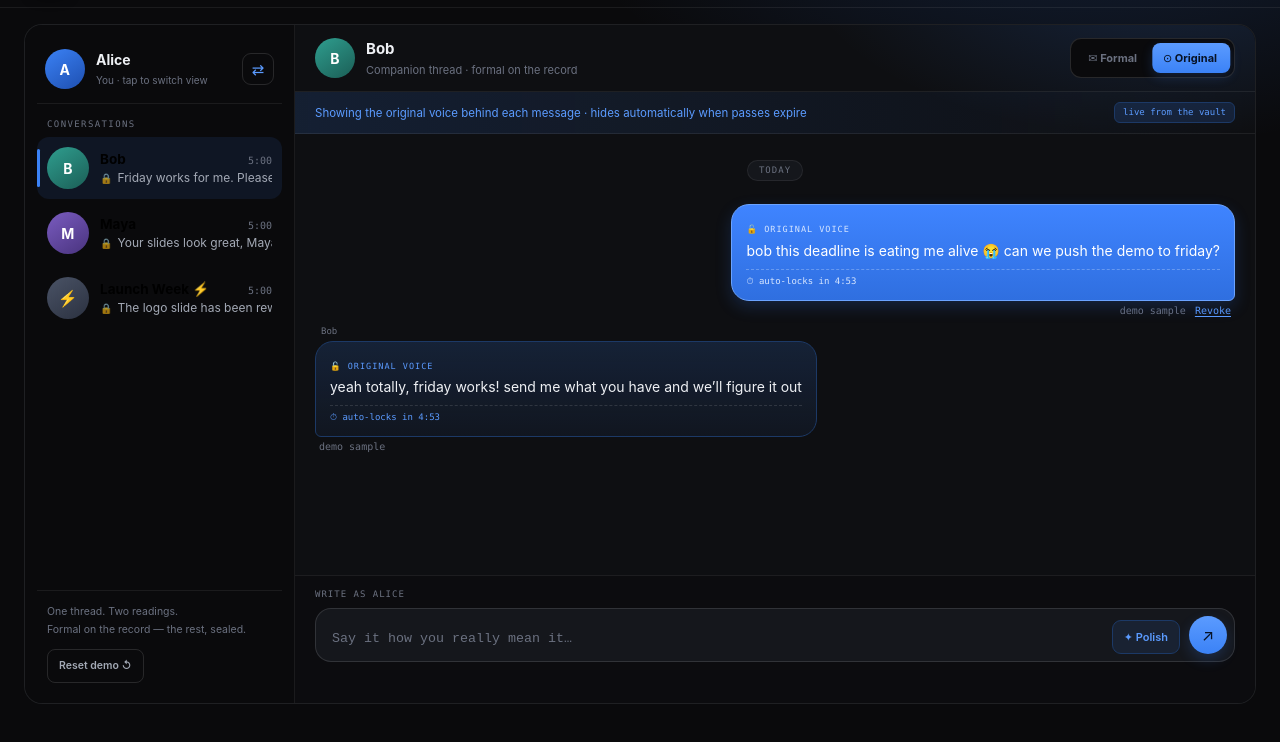
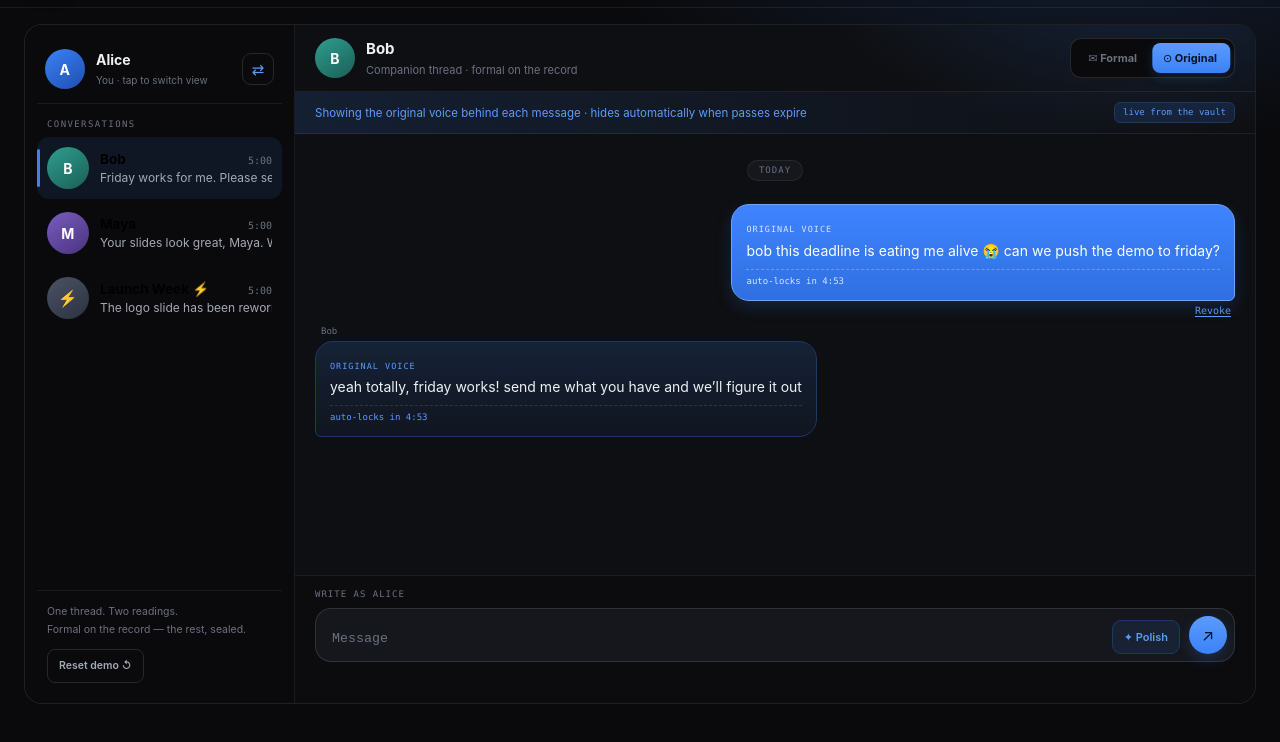
Before and after one commit to sbharga/blackmail, a browser extension: page extension/index.html in a window 1280 px wide. Both pictures are taken after a click on the button "Reveal the original voice". Shown: the part 56-798 px from the top of the page. Drawn offline with Linux system fonts and the light colour scheme; no server answers.

Commit message:
UI Fixes, removing uncesscary details

```diff
--- a/extension/demo.js
+++ b/extension/demo.js
@@ -44,7 +44,7 @@ function renderSidebar() {
     const meta = el('span', 'meta');
     const row1 = el('span', 'row1'); row1.append(el('span', 'cname', conv.title), el('span', 'ctime', last ? fmtLeft(last.expiresAt) : ''));
     const prev = el('span', 'cprev');
-    prev.append(el('span', 'lk', '🔒'), el('span', '', last ? last.formal : 'No messages yet'));
+    prev.append(el('span', '', last ? last.formal : 'No messages yet'));
     meta.append(row1, prev);
     btn.append(av, meta);
     btn.addEventListener('click', () => { current = conv; revealed = false; $('chat-draft').value = ''; closePreview(); notice(''); render(); });
@@ -92,30 +92,25 @@ function renderBubble(m) {
   let text = m.formal, showOrig = false;
   if (revealed) {
     if (dead) { text = m.formal; }
-    else if (!canView(m)) { text = `🔒 ${m.author} hasn’t shared the original yet — only the formal version is on the record.`; }
+    else if (!canView(m)) { text = `${m.author} hasn’t shared the original yet.`; }
     else if (m.vault) {
       const cached = plainCache.get(m.id);
       if (cached?.text !== undefined) { text = cached.text; showOrig = true; }
       else if (cached?.dead) { text = m.formal; }
-      else { text = 'Unlocking from the vault…'; if (!cached?.loading) unlock(m); }
+      else { text = 'Unlocking…'; if (!cached?.loading) unlock(m); }
     } else { text = m.original ?? m.formal; showOrig = true; }
   }
 
-  if (showOrig) bubble.append(el('span', 'orig-label', '🔓 Original voice'));
+  if (showOrig) bubble.append(el('span', 'orig-label', 'Original voice'));
   bubble.append(el('div', 'btext', text));
 
   if (revealed && canView(m) && !dead) {
-    if (showOrig) bubble.append(el('span', 'expirychip', `⏱ auto-locks in ${fmtLeft(m.expiresAt)}`));
+    if (showOrig) bubble.append(el('span', 'expirychip', `auto-locks in ${fmtLeft(m.expiresAt)}`));
   } else if (revealed && dead) {
-    bubble.append(el('span', 'deadnote', `🔒 original ${m.revoked ? 'revoked' : 'expired'} · only the formal record remains`));
-  } else if (!revealed && m.vault) {
-    bubble.append(el('span', 'lockchip', '🔒 original sealed to the vault · flip to Original'));
-  } else if (!revealed) {
-    bubble.append(el('span', 'lockchip', '🔒 formal record · stays after revocation'));
+    bubble.append(el('span', 'deadnote', `original ${m.revoked ? 'revoked' : 'expired'} · only the formal record remains`));
   }
 
   const stamp = el('div', 'stamp');
-  stamp.append(el('span', '', m.vault ? 'sealed to vault' : 'demo sample'));
   if (outgoing && !m.revoked && m.expiresAt > serverNow()) {
     if (!m.shared && current.kind !== 'group') {
       const share = el('button', 'inline-action', 'Share pass');
@@ -126,7 +121,8 @@ function renderBubble(m) {
     rev.addEventListener('click', () => revokeMessage(m));
     stamp.append(rev);
   }
-  wrap.append(bubble, stamp);
+  wrap.append(bubble);
+  if (stamp.childNodes.length) wrap.append(stamp);
   return wrap;
 }
 
--- a/extension/index.html
+++ b/extension/index.html
@@ -54,7 +54,7 @@
           <div class="ms-compose">
             <label for="chat-draft" id="draft-label">Write as Alice</label>
             <div class="ms-input">
-              <textarea id="chat-draft" maxlength="3000" rows="1" placeholder="Say it how you really mean it…"></textarea>
+              <textarea id="chat-draft" maxlength="3000" rows="1" placeholder="Message"></textarea>
               <button id="chat-polish" class="chip" title="Rewrite formally with AI">✦ Polish</button>
               <button id="chat-review" class="send" title="Review &amp; send">↗</button>
             </div>
```
